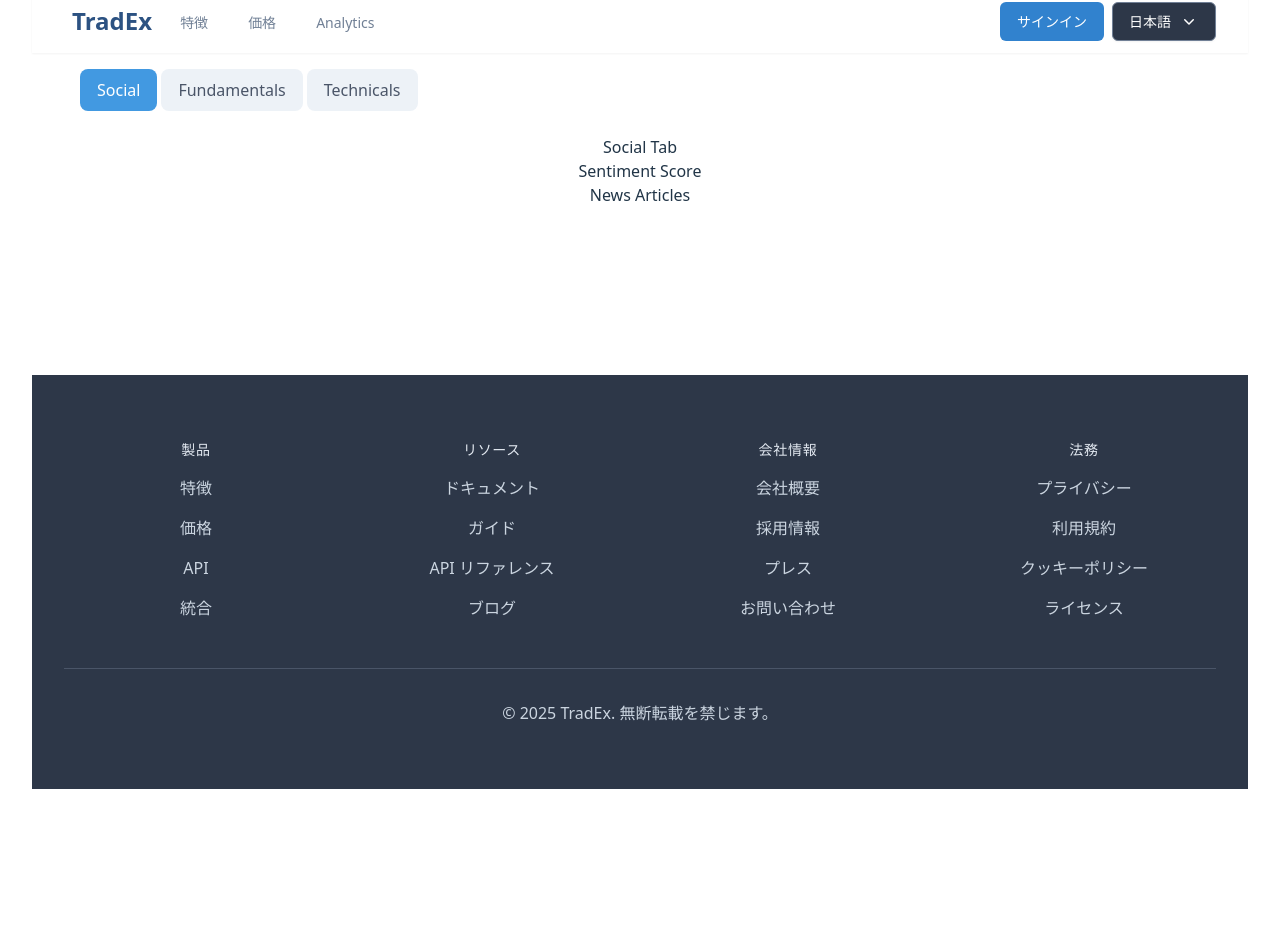
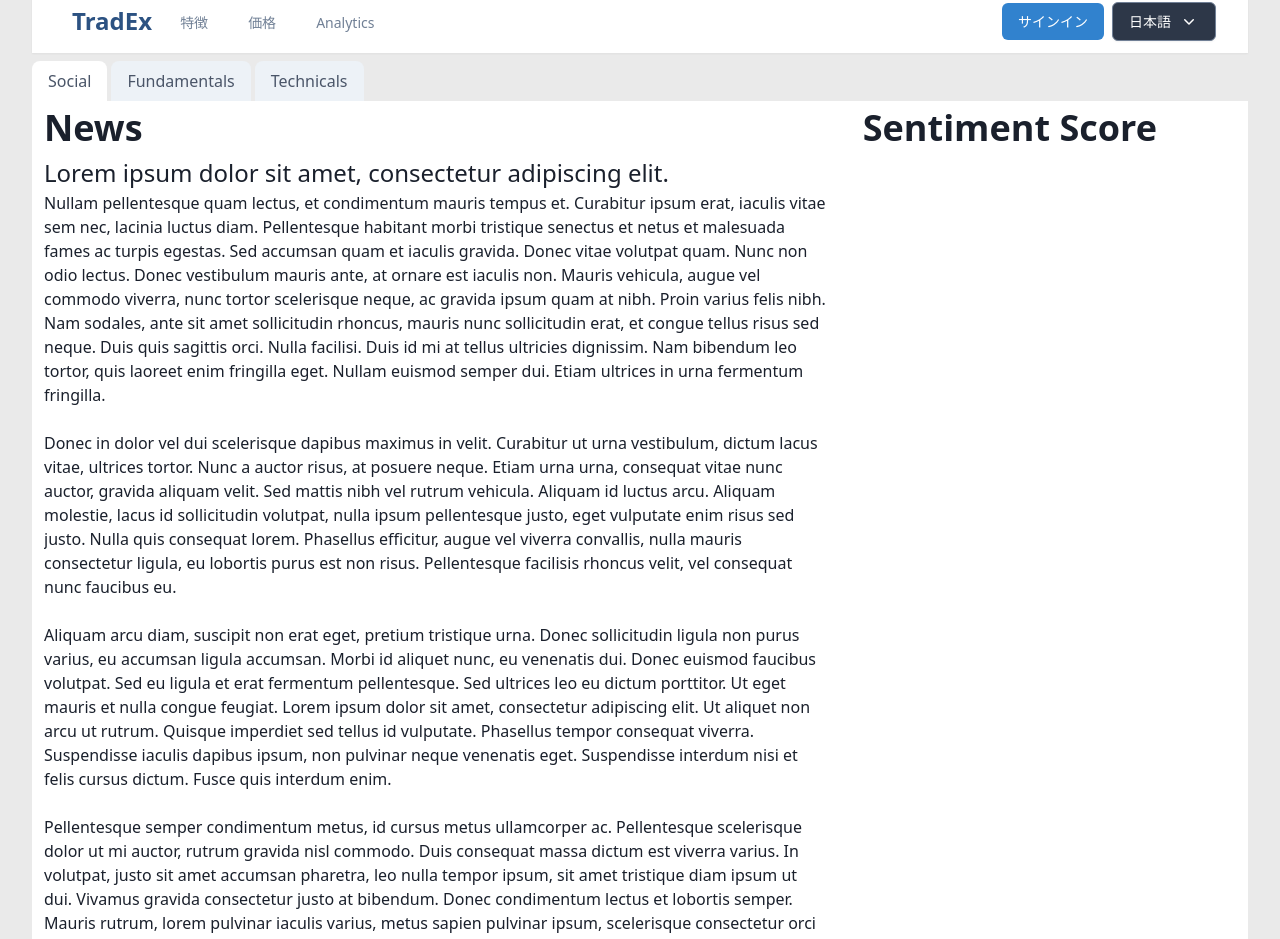
Before and after one commit to builders-weekend-tradex/tradex-frontend, a React (Vite) app: page /analytics in a window 1280 px wide. Shown: the part 43-982 px from the top of the page. Before the commit the page ends 864 px from the top, so only its background shows below. Built offline with nearby package versions, Linux system fonts and the light colour scheme.

Commit message:
commit before fetching changes from main

```diff
--- a/package.json
+++ b/package.json
@@ -12,6 +12,7 @@
   "dependencies": {
     "@headlessui/react": "^2.2.0",
     "@heroicons/react": "^2.2.0",
+    "d3": "^7.9.0",
     "i18next": "^24.2.2",
     "lucide-react": "^0.476.0",
     "react": "^19.0.0",
@@ -22,6 +23,7 @@
   },
   "devDependencies": {
     "@eslint/js": "^9.21.0",
+    "@types/d3": "^7.4.3",
     "@types/react": "^19.0.10",
     "@types/react-dom": "^19.0.4",
     "@vitejs/plugin-react-swc": "^3.8.0",
--- a/src/App.css
+++ b/src/App.css
@@ -36,11 +36,3 @@
     animation: logo-spin infinite 20s linear;
   }
 }
-
-.card {
-  padding: 2em;
-}
-
-.read-the-docs {
-  color: #888;
-}
--- a/src/App.tsx
+++ b/src/App.tsx
@@ -7,9 +7,9 @@ import { Outlet } from "react-router-dom";
 
 function App() {
   return (
-    <div className="flex flex-col h-screen w-full">
+    <div className="flex flex-col min-h-screen w-full">
       <Header />
-      <main className="flex-1 p-4 w-full">
+      <main className="flex-1 pt-2 w-full">
         <Outlet />
       </main>
       <Footer />
--- a/src/components/analytics/fundamentals/FundamentalsTab.tsx
+++ b/src/components/analytics/fundamentals/FundamentalsTab.tsx
@@ -4,8 +4,8 @@ import ManagementInfo from "./ManagementInfo";
 
 const FundamentalsTab: React.FC = () => {
   return (
-    <div className="bg-white">
-      <h2>Social Tab</h2>
+    <div className="bg-white bg-white h-[80vh] overflow-y-auto">
+      <h2>Fundamentals</h2>
       <AboutCompany />
       <FinancialSheet />
       <ManagementInfo />
--- a/src/components/analytics/social/NewsArticles.tsx
+++ b/src/components/analytics/social/NewsArticles.tsx
@@ -1,7 +1,80 @@
 const NewsArticles: React.FC = () => {
   return (
-    <div>
-      <h2>News Articles</h2>
+    <div className="pl-3 md:w-2/3 h-[10px] overflow-y-auto">
+      <h2 className="text-gray-900 text-4xl font-bold text-left ">News</h2>
+      <div className="bg-light min-h-screen overflow-y-auto">
+        <h3 className="text-gray-900 text-2xl text-left ">
+          Lorem ipsum dolor sit amet, consectetur adipiscing elit.{" "}
+        </h3>
+        <div className="text-gray-900 text-left pb-3">
+          <p>
+            Nullam pellentesque quam lectus, et condimentum mauris tempus et.
+            Curabitur ipsum erat, iaculis vitae sem nec, lacinia luctus diam.
+            Pellentesque habitant morbi tristique senectus et netus et malesuada
+            fames ac turpis egestas. Sed accumsan quam et iaculis gravida. Donec
+            vitae volutpat quam. Nunc non odio lectus. Donec vestibulum mauris
+            ante, at ornare est iaculis non. Mauris vehicula, augue vel commodo
+            viverra, nunc tortor scelerisque neque, ac gravida ipsum quam at
+            nibh. Proin varius felis nibh. Nam sodales, ante sit amet
+            sollicitudin rhoncus, mauris nunc sollicitudin erat, et congue
+            tellus risus sed neque. Duis quis sagittis orci. Nulla facilisi.
+            Duis id mi at tellus ultricies dignissim. Nam bibendum leo tortor,
+            quis laoreet enim fringilla eget. Nullam euismod semper dui. Etiam
+            ultrices in urna fermentum fringilla.
+          </p>
+          <br />
+          <p>
+            Donec in dolor vel dui scelerisque dapibus maximus in velit.
+            Curabitur ut urna vestibulum, dictum lacus vitae, ultrices tortor.
+            Nunc a auctor risus, at posuere neque. Etiam urna urna, consequat
+            vitae nunc auctor, gravida aliquam velit. Sed mattis nibh vel rutrum
+            vehicula. Aliquam id luctus arcu. Aliquam molestie, lacus id
+            sollicitudin volutpat, nulla ipsum pellentesque justo, eget
+            vulputate enim risus sed justo. Nulla quis consequat lorem.
+            Phasellus efficitur, augue vel viverra convallis, nulla mauris
+            consectetur ligula, eu lobortis purus est non risus. Pellentesque
+            facilisis rhoncus velit, vel consequat nunc faucibus eu.
+          </p>
+          <br />
+          <p>
+            Aliquam arcu diam, suscipit non erat eget, pretium tristique urna.
+            Donec sollicitudin ligula non purus varius, eu accumsan ligula
+            accumsan. Morbi id aliquet nunc, eu venenatis dui. Donec euismod
+            faucibus volutpat. Sed eu ligula et erat fermentum pellentesque. Sed
+            ultrices leo eu dictum porttitor. Ut eget mauris et nulla congue
+            feugiat. Lorem ipsum dolor sit amet, consectetur adipiscing elit. Ut
+            aliquet non arcu ut rutrum. Quisque imperdiet sed tellus id
+            vulputate. Phasellus tempor consequat viverra. Suspendisse iaculis
+            dapibus ipsum, non pulvinar neque venenatis eget. Suspendisse
+            interdum nisi et felis cursus dictum. Fusce quis interdum enim.
+          </p>
+          <br />
+          <p>
+            Pellentesque semper condimentum metus, id cursus metus ullamcorper
+            ac. Pellentesque scelerisque dolor ut mi auctor, rutrum gravida nisl
+            commodo. Duis consequat massa dictum est viverra varius. In
+            volutpat, justo sit amet accumsan pharetra, leo nulla tempor ipsum,
+            sit amet tristique diam ipsum ut dui. Vivamus gravida consectetur
+            justo at bibendum. Donec condimentum lectus et lobortis semper.
+            Mauris rutrum, lorem pulvinar iaculis varius, metus sapien pulvinar
+            ipsum, scelerisque consectetur orci sapien a mauris.
+          </p>
+          <br />
+          <p>
+            Suspendisse ultricies ullamcorper dapibus. Praesent vehicula non
+            eros in lobortis. Nunc blandit felis nec neque tincidunt aliquet.
+            Aenean tempus ex eu odio interdum egestas. Donec ut nulla vitae
+            ipsum ornare pretium ultricies id sem. Nam in gravida dolor, at
+            varius nisl. Nullam sollicitudin, mi sed scelerisque pellentesque,
+            felis neque iaculis nunc, quis ullamcorper est ligula aliquet augue.
+            Nunc vulputate ut nisi vel luctus. Pellentesque sit amet posuere
+            elit. Integer accumsan diam tortor, nec auctor lacus pharetra vitae.
+            Morbi ut dolor vestibulum felis eleifend aliquet vitae ac dolor.
+            Nulla eu felis ex. Etiam felis lorem, pellentesque eu ultricies et,
+            rhoncus quis felis. In fringilla leo quis dolor accumsan varius.
+          </p>
+        </div>
+      </div>
     </div>
   );
 };
--- a/src/components/analytics/social/SentimentScore.tsx
+++ b/src/components/analytics/social/SentimentScore.tsx
@@ -1,9 +1,11 @@
-const SentinentScore: React.FC = () => {
+const SentimentScore: React.FC = () => {
   return (
-    <div>
-      <h2>Sentiment Score</h2>
+    <div className="md:w-1/3 sticky top-4 self-start">
+      <h2 className="text-gray-900 text-4xl font-bold text-left pl-3">
+        Sentiment Score
+      </h2>
     </div>
   );
 };
 
-export default SentinentScore;
+export default SentimentScore;
--- a/src/components/analytics/social/SocialTab.tsx
+++ b/src/components/analytics/social/SocialTab.tsx
@@ -3,10 +3,11 @@ import NewsArticles from "./NewsArticles";
 
 const SocialTab: React.FC = () => {
   return (
-    <div className="bg-white">
-      <h2>Social Tab</h2>
-      <SentimentScore />
-      <NewsArticles />
+    <div className="bg-white flex-1 overflow-hidden">
+      <div className="flex flex-col md:flex-row gap-6">
+        <NewsArticles />
+        <SentimentScore />
+      </div>
     </div>
   );
 };
--- a/src/components/analytics/technicals/TechnicalsTab.tsx
+++ b/src/components/analytics/technicals/TechnicalsTab.tsx
@@ -4,7 +4,7 @@ import PriceTable from "./PriceTable";
 
 const TechnicalsTab: React.FC = () => {
   return (
-    <div className="bg-white">
+    <div className="bg-white bg-white">
       <h2>Technicals Tab</h2>
       <AveragesChart />
       <BuySellChart />
--- a/src/components/pages/AnalyticsPage.tsx
+++ b/src/components/pages/AnalyticsPage.tsx
@@ -7,14 +7,14 @@ const AnalyticsPage: React.FC = () => {
   const [activeTab, setActiveTab] = useState<
     "social" | "fundamentals" | "technicals"
   >("social");
+
   return (
-    <div className="w-full sm:px-6 lg:px-8">
-      {/* Tab navigation */}
-      <div className="flex space-x-1 mb-6">
+    <div className="w-full">
+      <div className="flex space-x-1">
         <button
-          className={`px-4 py-2 rounded-lg ${
+          className={`px-4 py-2 hover:bg-gray-100 rounded-t-lg focus:outline-none ${
             activeTab === "social"
-              ? "bg-blue-500 text-white"
+              ? "bg-white text-gray-700"
               : "bg-gray-200 text-gray-700"
           }`}
           onClick={() => setActiveTab("social")}
@@ -22,9 +22,9 @@ const AnalyticsPage: React.FC = () => {
           Social
         </button>
         <button
-          className={`px-4 py-2 rounded-lg ${
+          className={`px-4 py-2 hover:bg-gray-100 rounded-t-lg focus:outline-none ${
             activeTab === "fundamentals"
-              ? "bg-blue-500 text-white"
+              ? "bg-white text-gray-700"
               : "bg-gray-200 text-gray-700"
           }`}
           onClick={() => setActiveTab("fundamentals")}
@@ -32,9 +32,9 @@ const AnalyticsPage: React.FC = () => {
           Fundamentals
         </button>
         <button
-          className={`px-4 py-2 rounded-lg ${
+          className={`px-4 py-2 hover:bg-gray-100 rounded-t-lg focus:outline-none ${
             activeTab === "technicals"
-              ? "bg-blue-500 text-white"
+              ? "bg-white text-gray-700"
               : "bg-gray-200 text-gray-700"
           }`}
           onClick={() => setActiveTab("technicals")}
@@ -42,7 +42,7 @@ const AnalyticsPage: React.FC = () => {
           Technicals
         </button>
       </div>
-      <div className="space-y-8">
+      <div className="">
         {activeTab === "social" && <SocialTab />}
         {activeTab === "fundamentals" && <FundamentalsTab />}
         {activeTab === "technicals" && <TechnicalsTab />}
--- a/src/index.css
+++ b/src/index.css
@@ -39,7 +39,7 @@ h1 {
   line-height: 1.1;
 }
 
-button {
+/* button {
   border-radius: 8px;
   border: 1px solid transparent;
   padding: 0.6em 1.2em;
@@ -70,3 +70,5 @@ button:focus-visible {
     background-color: #f9f9f9;
   }
 }
+
+*/
--- a/src/locales/en.json
+++ b/src/locales/en.json
@@ -118,6 +118,6 @@
       "cookie_policy": "Cookie Policy",
       "licenses": "Licenses"
     },
-    "copyright": "© 2025 TradEx. All rights reserved."
+    "copyright": "2025 TradEx."
   }
 }
--- a/src/locales/ja.json
+++ b/src/locales/ja.json
@@ -118,6 +118,6 @@
       "cookie_policy": "クッキーポリシー",
       "licenses": "ライセンス"
     },
-    "copyright": "© 2025 TradEx. 無断転載を禁じます。"
+    "copyright": "2025 TradEx."
   }
 }
```
Also changed, not shown: 2 other files (tests, documents, lock files or other folders).
